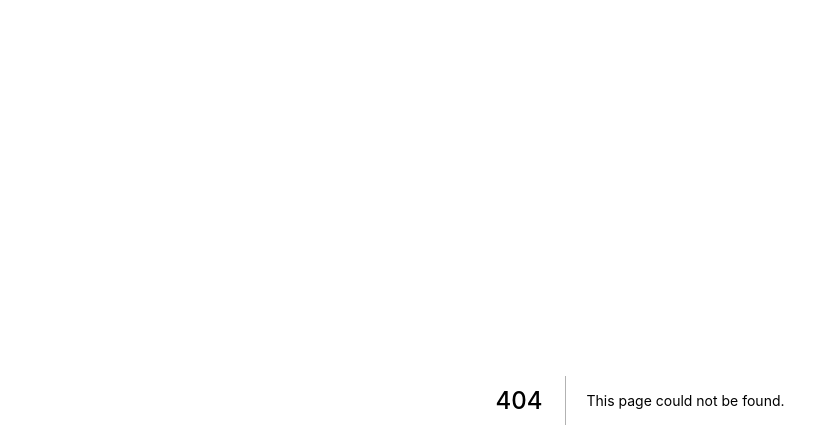
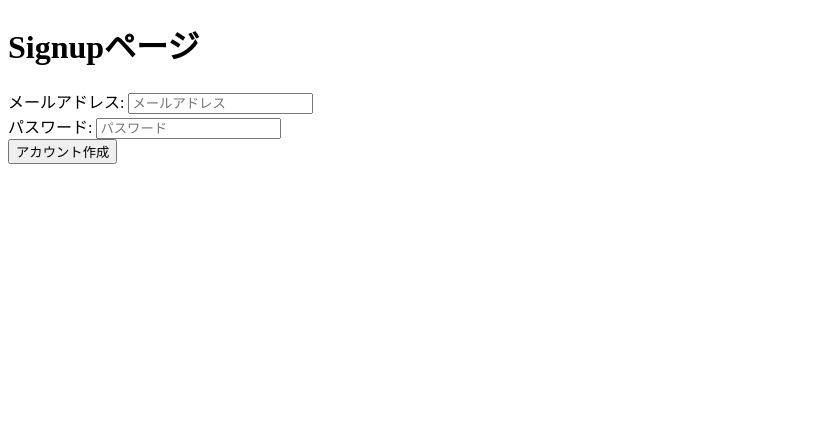
Before and after one commit to Shuri-Honda-1101/skn-reviewApp, a Next.js app: page /Signup in a window 1280 px wide. Before the commit this address had no page. Shown: the top 448 px of the page, without its empty margins (0-839 px from the left). Built offline with nearby package versions, Linux system fonts and the light colour scheme.

Commit message:
サインアップ機能の作成

```diff
--- /dev/null
+++ b/src/pages/Signup.tsx
@@ -0,0 +1,53 @@
+import { useState } from "react";
+import { firebase } from "../../config/firebase";
+
+const Signup: React.FC<{}> = () => {
+  const [email, setEmail] = useState<string>("");
+  const [password, setPassword] = useState<string>("");
+
+  const handleSubmit = (e: any): void => {
+    e.preventDefault();
+    firebase
+      .auth()
+      .createUserWithEmailAndPassword(email, password)
+      .then(() => {
+        alert("アカウント作成成功");
+      })
+      .catch((err) => {
+        console.log(err);
+        alert("アカウント作成失敗");
+      });
+  };
+
+  return (
+    <>
+      <h1>Signupページ</h1>
+      <form onSubmit={handleSubmit}>
+        <div>
+          <label htmlFor="email">メールアドレス: </label>
+          <input
+            type="email"
+            id="email"
+            name="email"
+            value={email}
+            placeholder="メールアドレス"
+            onChange={(e) => setEmail(e.target.value)}
+          />
+        </div>
+        <div>
+          <label htmlFor="password">パスワード: </label>
+          <input
+            type="password"
+            id="password"
+            name="password"
+            placeholder="パスワード"
+            onChange={(e) => setPassword(e.target.value)}
+          />
+        </div>
+        <button type="submit">アカウント作成</button>
+      </form>
+    </>
+  );
+};
+
+export default Signup;
```
Also changed, not shown: src/pages/layout.tsx (+11 -6 lines).
